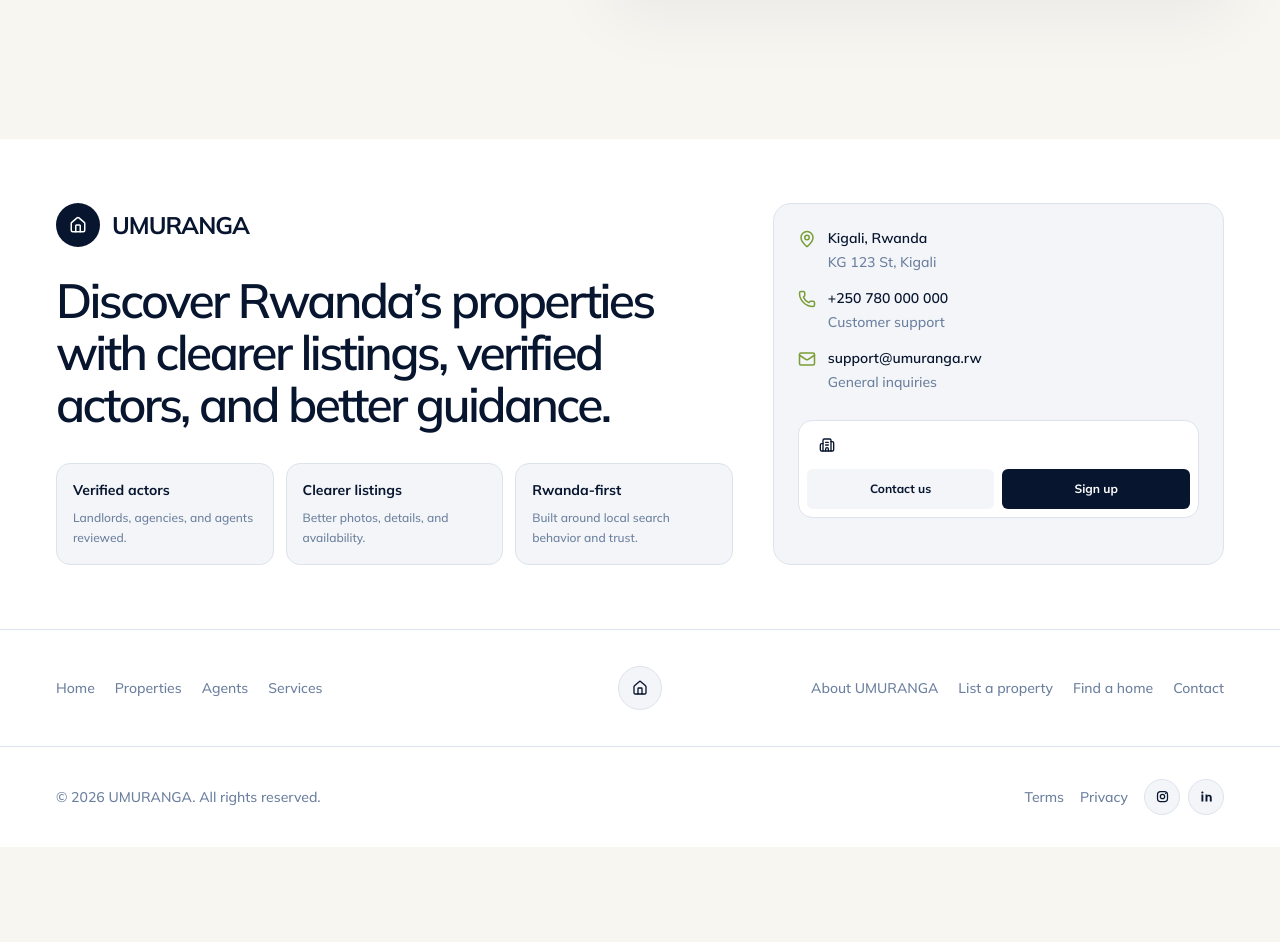
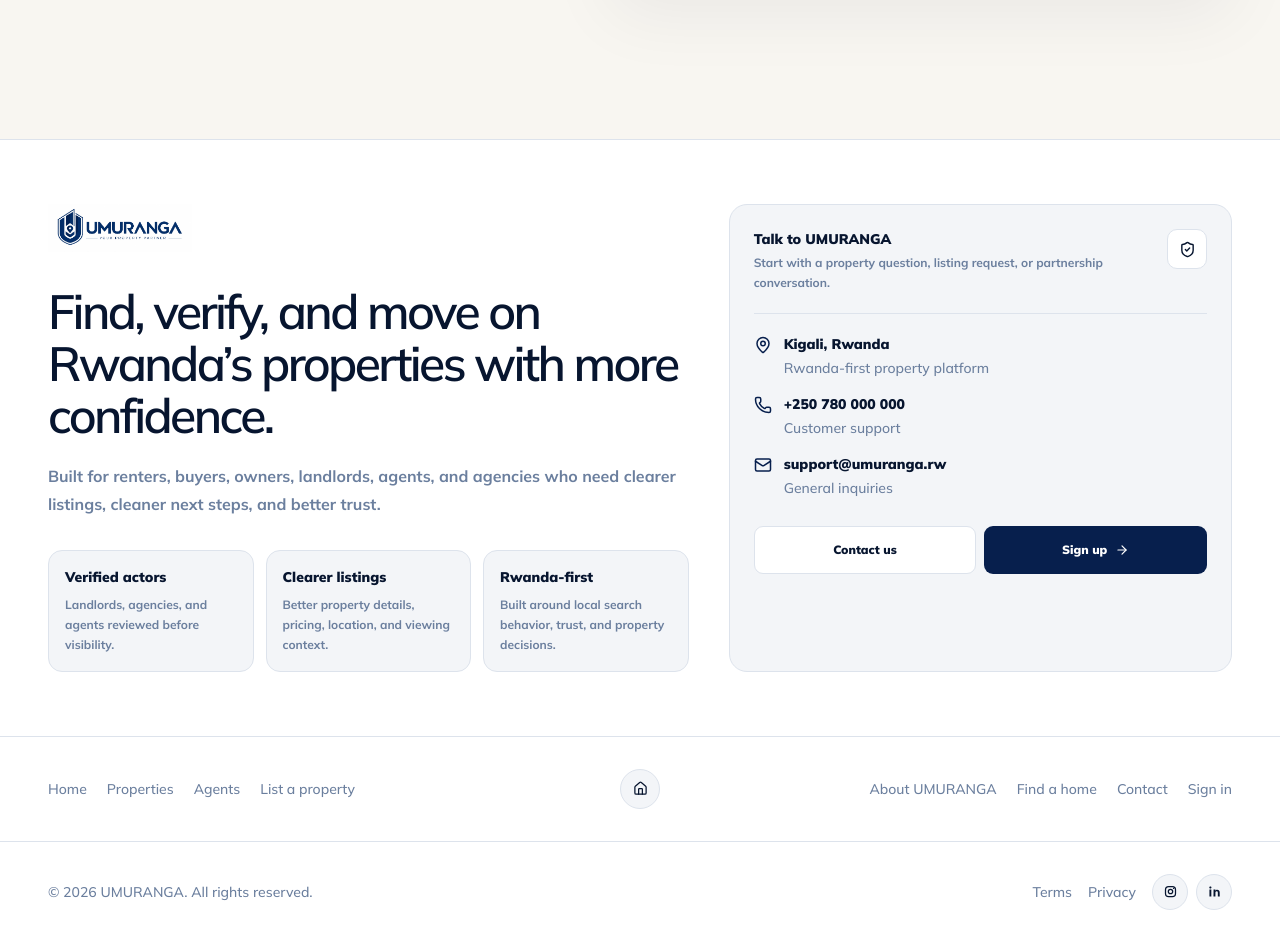
Before and after one commit to rurangwaluc/umuranga, a Next.js app in the folder apps/web/: page / in a window 1280 px wide. Shown: the part 3500-4442 px from the top of the page. Before the commit the page ends 4347 px from the top, so only its background shows below. Built offline with nearby package versions, Linux system fonts and the light colour scheme.

Commit message:
Refine homepage CTA and footer

```diff
--- a/apps/web/src/components/site-footer.tsx
+++ b/apps/web/src/components/site-footer.tsx
@@ -1,5 +1,7 @@
+import Image from "next/image";
 import Link from "next/link";
 import {
+  ArrowRight,
   Building2,
   Home,
   Mail,
@@ -13,20 +15,20 @@
   { label: "Home", href: "/" },
   { label: "Properties", href: "#properties" },
   { label: "Agents", href: "#agents" },
-  { label: "Services", href: "/" },
+  { label: "List a property", href: "/signup" },
 ];
 
 const secondaryLinks = [
   { label: "About UMURANGA", href: "/" },
-  { label: "List a property", href: "/signup" },
   { label: "Find a home", href: "#properties" },
-  { label: "Contact", href: "/login" },
+  { label: "Contact", href: "mailto:support@umuranga.rw" },
+  { label: "Sign in", href: "/login" },
 ];
 
 const proofItems = [
-  ["Verified actors", "Landlords, agencies, and agents reviewed."],
-  ["Clearer listings", "Better photos, details, and availability."],
-  ["Rwanda-first", "Built around local search behavior and trust."],
+  ["Verified actors", "Landlords, agencies, and agents reviewed before visibility."],
+  ["Clearer listings", "Better property details, pricing, location, and viewing context."],
+  ["Rwanda-first", "Built around local search behavior, trust, and property decisions."],
 ];
 
 function InstagramIcon() {
@@ -67,33 +69,44 @@
 
 export function SiteFooter() {
   return (
-    <footer className="mt-12 bg-[var(--card)] text-[var(--foreground)] sm:mt-16">
-      <section className="grid gap-10 border-b border-[var(--line)] px-5 py-12 sm:px-8 lg:grid-cols-[1.2fr_0.8fr] lg:px-14 lg:py-16">
+    <footer className="mt-12 border-t border-[var(--line)] bg-[var(--card)] text-[var(--foreground)] sm:mt-16">
+      <section className="mx-auto grid w-full max-w-[1420px] gap-10 px-5 py-12 sm:px-8 lg:grid-cols-[1.12fr_0.88fr] lg:px-12 lg:py-16">
         <div>
-          <Link href="/" className="inline-flex items-center gap-3">
-            <span className="inline-flex h-11 w-11 items-center justify-center rounded-full bg-[#07152f] text-white dark:bg-[#071F4D] dark:text-white">
-              <Home size={18} />
-            </span>
-            <span className="text-2xl font-bold tracking-[-0.04em]">
-              UMURANGA
-            </span>
+          <Link href="/" className="inline-flex items-center">
+            <Image
+              src="/images/umurangalogo.webp"
+              alt="UMURANGA"
+              width={300}
+              height={100}
+              className="h-[48px] w-auto object-contain dark:hidden"
+            />
+            <Image
+              src="/images/umurangalogo-white.png"
+              alt="UMURANGA"
+              width={300}
+              height={100}
+              className="hidden h-[48px] w-auto object-contain dark:block"
+            />
           </Link>
 
           <h3 className="mt-7 max-w-3xl text-3xl font-semibold leading-[1.08] tracking-[-0.055em] sm:text-4xl lg:text-5xl">
-            Discover Rwanda’s properties with clearer listings, verified actors,
-            and better guidance.
+            Find, verify, and move on Rwanda’s properties with more confidence.
           </h3>
+
+          <p className="mt-5 max-w-2xl text-sm font-bold leading-7 text-[var(--muted)] sm:text-base">
+            Built for renters, buyers, owners, landlords, agents, and agencies who need clearer listings, cleaner next steps, and better trust.
+          </p>
 
           <div className="mt-8 grid gap-3 sm:grid-cols-3">
             {proofItems.map(([title, text]) => (
               <div
                 key={title}
-                className="rounded-[14px] border border-[var(--line)] bg-[var(--soft)] p-4"
+                className="rounded-[14px] border border-[var(--line)] bg-[var(--soft)] p-4 dark:bg-white/[0.035]"
               >
-                <p className="text-sm font-bold text-[var(--foreground)]">
+                <p className="text-sm font-black text-[var(--foreground)]">
                   {title}
                 </p>
-                <p className="mt-2 text-xs leading-5 text-[var(--muted)]">
+                <p className="mt-2 text-xs font-bold leading-5 text-[var(--muted)]">
                   {text}
                 </p>
               </div>
@@ -101,23 +114,35 @@
           </div>
         </div>
 
-        <div className="rounded-[18px] border border-[var(--line)] bg-[var(--soft)] p-5 sm:p-6">
+        <div className="rounded-[18px] border border-[var(--line)] bg-[var(--soft)] p-5 dark:bg-[#15171C] sm:p-6">
+          <div className="flex items-start justify-between gap-4 border-b border-[var(--line)] pb-5">
+            <div>
+              <p className="text-sm font-black">Talk to UMURANGA</p>
+              <p className="mt-1 text-xs font-bold leading-5 text-[var(--muted)]">
+                Start with a property question, listing request, or partnership conversation.
+              </p>
+            </div>
 
-          <div className="space-y-4 text-sm text-[var(--muted)]">
+            <span className="flex h-10 w-10 shrink-0 items-center justify-center rounded-[10px] border border-[var(--line)] bg-[var(--card)] text-[var(--foreground)] dark:border-white/10 dark:bg-white/[0.04]">
+              <ShieldCheck size={17} />
+            </span>
+          </div>
+
+          <div className="mt-5 space-y-4 text-sm text-[var(--muted)]">
             <div className="flex gap-3">
-              <MapPin size={18} className="mt-0.5 shrink-0 text-[#7a9d35]" />
+              <MapPin size={18} className="mt-0.5 shrink-0 text-[var(--primary)] dark:text-white/70" />
               <div>
-                <p className="font-semibold text-[var(--foreground)]">
+                <p className="font-black text-[var(--foreground)]">
                   Kigali, Rwanda
                 </p>
-                <p className="mt-1">KG 123 St, Kigali</p>
+                <p className="mt-1">Rwanda-first property platform</p>
               </div>
             </div>
 
             <div className="flex gap-3">
-              <Phone size={18} className="mt-0.5 shrink-0 text-[#7a9d35]" />
+              <Phone size={18} className="mt-0.5 shrink-0 text-[var(--primary)] dark:text-white/70" />
               <div>
-                <p className="font-semibold text-[var(--foreground)]">
+                <p className="font-black text-[var(--foreground)]">
                   +250 780 000 000
                 </p>
                 <p className="mt-1">Customer support</p>
@@ -125,9 +150,9 @@
             </div>
 
             <div className="flex gap-3">
-              <Mail size={18} className="mt-0.5 shrink-0 text-[#7a9d35]" />
+              <Mail size={18} className="mt-0.5 shrink-0 text-[var(--primary)] dark:text-white/70" />
               <div>
-                <p className="font-semibold text-[var(--foreground)]">
+                <p className="font-black text-[var(--foreground)]">
                   support@umuranga.rw
                 </p>
                 <p className="mt-1">General inquiries</p>
@@ -135,31 +160,27 @@
             </div>
           </div>
 
-          <div className="mt-7 rounded-[14px] border border-[var(--line)] bg-[var(--card)] p-2 text-[var(--foreground)]">
-            <div className="flex items-center gap-2 rounded-xl px-3 py-2">
-              <Building2 size={16} />
-            </div>
-
-            <div className="mt-2 grid grid-cols-2 gap-2">
+          <div className="mt-7 grid gap-2 sm:grid-cols-2">
             <Link
-                href="/login"
-                className="inline-flex items-center justify-center whitespace-nowrap rounded-md bg-[var(--soft)] px-4 py-3 text-xs font-bold text-[var(--foreground)]"
+              href="mailto:support@umuranga.rw"
+              className="inline-flex h-12 items-center justify-center whitespace-nowrap rounded-[9px] border border-[var(--line)] bg-[var(--card)] px-4 text-xs font-black text-[var(--foreground)] transition hover:-translate-y-0.5 hover:border-[var(--primary)] hover:bg-[var(--primary)] hover:text-white dark:border-white/12 dark:bg-white/[0.04] dark:hover:border-white/20 dark:hover:bg-white/[0.08]"
             >
               Contact us
             </Link>
 
             <Link
               href="/signup"
-                className="inline-flex items-center justify-center whitespace-nowrap rounded-md bg-[#07152f] px-4 py-3 text-xs font-bold text-white dark:bg-[#071F4D] dark:text-white"
+              className="inline-flex h-12 items-center justify-center gap-2 whitespace-nowrap rounded-[9px] bg-[var(--primary)] px-4 text-xs font-black text-white transition hover:-translate-y-0.5 hover:bg-[var(--primary-dark)] dark:border dark:border-white/14 dark:bg-[#071F4D] dark:text-white dark:hover:bg-[#0A2A66]"
             >
               Sign up
+              <ArrowRight size={14} />
             </Link>
-            </div>
           </div>
         </div>
       </section>
 
-      <section className="grid gap-8 border-b border-[var(--line)] px-5 py-9 sm:px-8 lg:grid-cols-[1fr_auto_1fr] lg:items-center lg:px-14">
+      <section className="border-y border-[var(--line)]">
+        <div className="mx-auto grid w-full max-w-[1420px] gap-8 px-5 py-8 sm:px-8 lg:grid-cols-[1fr_auto_1fr] lg:items-center lg:px-12">
           <nav className="grid grid-cols-2 gap-3 text-sm sm:flex sm:flex-wrap sm:gap-5">
             {primaryLinks.map((item) => (
               <Link
@@ -172,8 +193,8 @@
             ))}
           </nav>
 
-        <div className="hidden h-11 w-11 items-center justify-center rounded-full border border-[var(--line)] bg-[var(--soft)] lg:flex">
-          <Home size={16} />
+          <div className="hidden h-10 w-10 items-center justify-center rounded-full border border-[var(--line)] bg-[var(--soft)] lg:flex">
+            <Home size={15} />
           </div>
 
           <nav className="grid grid-cols-2 gap-3 text-sm sm:flex sm:flex-wrap sm:justify-start sm:gap-5 lg:justify-end">
@@ -187,9 +208,10 @@
               </Link>
             ))}
           </nav>
+        </div>
       </section>
 
-      <section className="grid gap-5 px-5 py-8 text-sm text-[var(--muted)] min-[600px]:grid-cols-[1fr_auto] min-[600px]:items-center sm:px-8 lg:px-14">
+      <section className="mx-auto grid w-full max-w-[1420px] gap-5 px-5 py-8 text-sm text-[var(--muted)] min-[600px]:grid-cols-[1fr_auto] min-[600px]:items-center sm:px-8 lg:px-12">
         <p>
           © <CurrentYear /> UMURANGA. All rights reserved.
         </p>
@@ -206,7 +228,7 @@
             <Link
               href="/"
               aria-label="Instagram"
-              className="inline-flex h-9 w-9 items-center justify-center rounded-full border border-[var(--line)] bg-[var(--soft)] text-[var(--foreground)] transition hover:bg-[#07152f] hover:text-white dark:hover:bg-[#071F4D] dark:hover:text-white"
+              className="inline-flex h-9 w-9 items-center justify-center rounded-full border border-[var(--line)] bg-[var(--soft)] text-[var(--foreground)] transition hover:bg-[var(--primary)] hover:text-white dark:hover:bg-[#071F4D] dark:hover:text-white"
             >
               <InstagramIcon />
             </Link>
@@ -214,7 +236,7 @@
             <Link
               href="/"
               aria-label="LinkedIn"
-              className="inline-flex h-9 w-9 items-center justify-center rounded-full border border-[var(--line)] bg-[var(--soft)] text-[var(--foreground)] transition hover:bg-[#07152f] hover:text-white dark:hover:bg-[#071F4D] dark:hover:text-white"
+              className="inline-flex h-9 w-9 items-center justify-center rounded-full border border-[var(--line)] bg-[var(--soft)] text-[var(--foreground)] transition hover:bg-[var(--primary)] hover:text-white dark:hover:bg-[#071F4D] dark:hover:text-white"
             >
               <LinkedInIcon />
             </Link>
```
Lines whose indentation alone changed are shown as unchanged.
